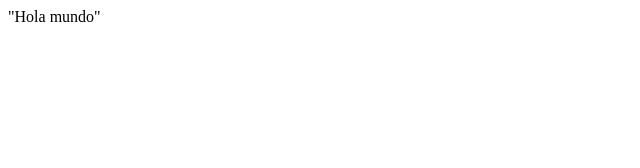
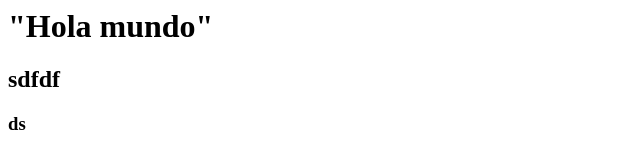
Before and after one commit to Chrisitan0497/repositorio1, a plain HTML site: page index.html in a window 1280 px wide. Shown: the whole page, without its empty margins (0-640 px from the left). Drawn offline with Linux system fonts and the light colour scheme.

Commit message:
subiendo

```diff
--- a/index.html
+++ b/index.html
@@ -1 +1,5 @@
-"Hola mundo"
+<h1>"Hola mundo" </h1>
+
+<h2>sdfdf</h2>
+
+<h3>ds</h3>
```
